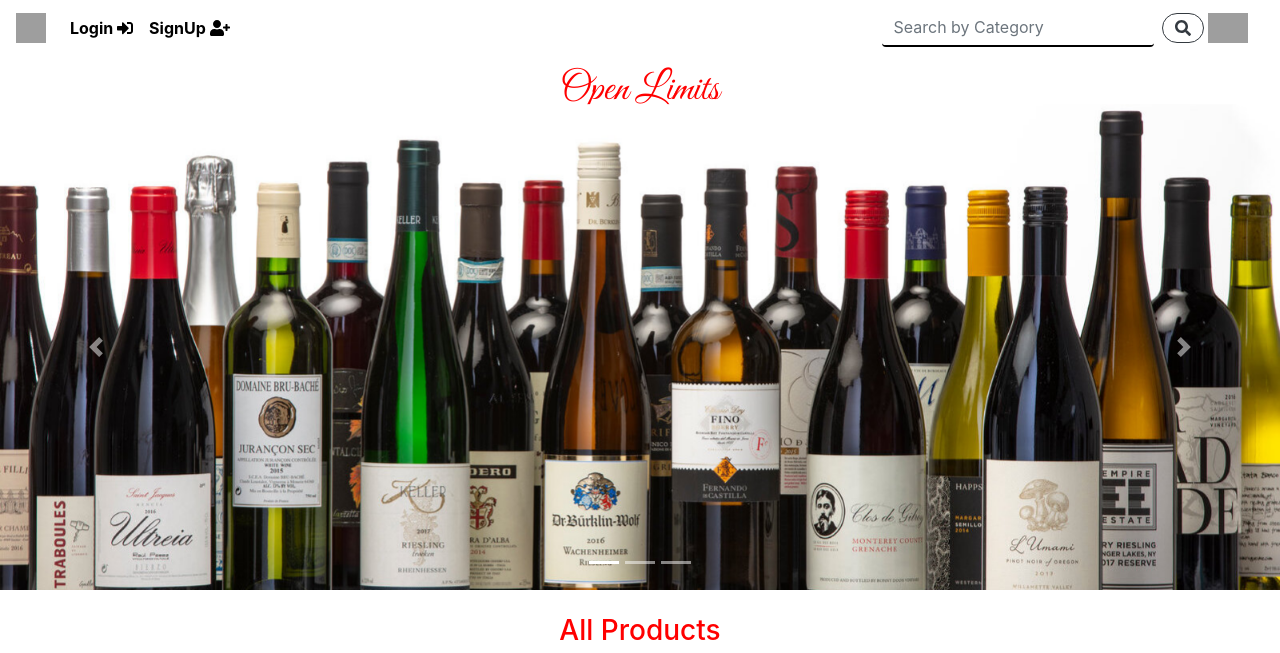
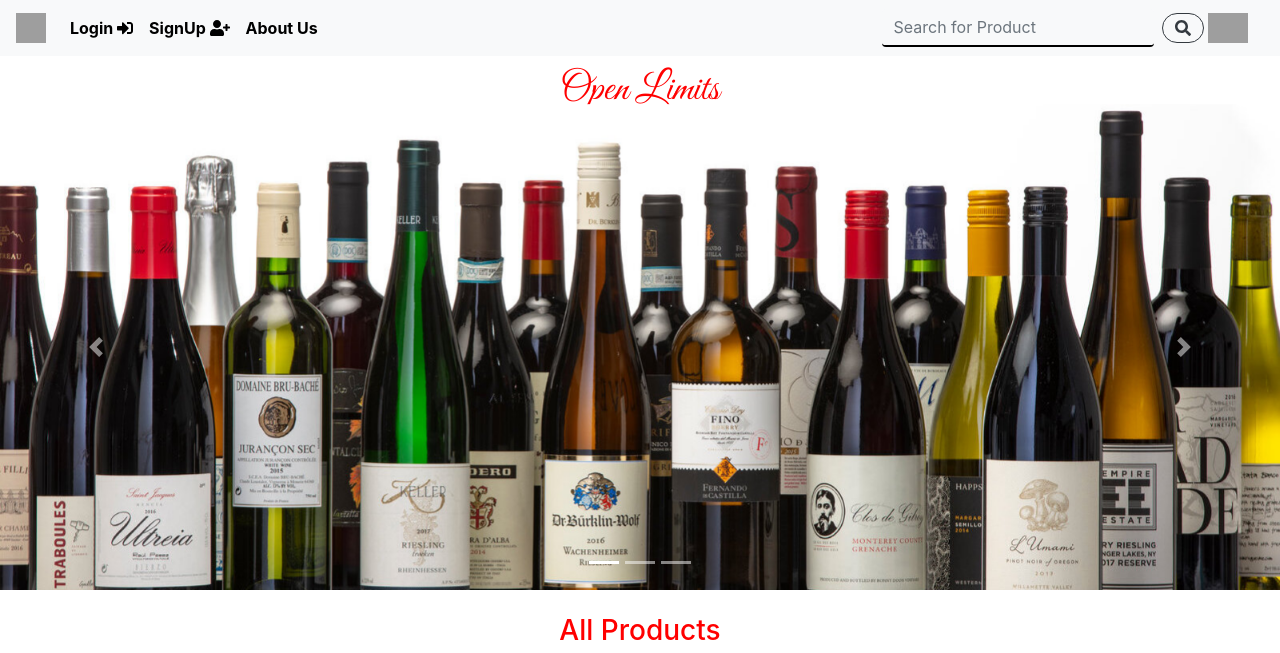
Before and after one commit to mugisha-thierry/online-shop, a Django app: template app/templates/home.html in a window 1280 px wide. Shown: the top 653 px of the page. Run offline with Django 3.2, Linux system fonts and the light colour scheme; the template is opened without the code that fills it, so the values that code supplies are empty; parts of the project's set-up code (start-up, migrations or seed data) failed here and were passed over; some libraries are stand-ins or nearby versions; grey boxes are pictures that could not be loaded.

Commit message:
Added a route to about us page

```diff
--- a/app/templates/navbar.html
+++ b/app/templates/navbar.html
@@ -1,4 +1,4 @@
-<nav class="navbar navbar-expand-lg navbar-dark bg-white fixed-top">
+<nav class="navbar navbar-expand-lg navbar-dark bg-light fixed-top">
     {% if user.is_authenticated %}
     <a class="navbar-brand" href="{% url 'product_list' %}">
         <img src="https://st.depositphotos.com/1062085/3876/v/950/depositphotos_38761039-stock-illustration-small-shop-on-the-street.jpg" width="30"
@@ -24,6 +24,10 @@
                 <a class="nav-link " href="/logout" style="color: black; font-weight: bold;">Logout&nbsp;<i class="fas fa-sign-in-alt"></i> <span
                         class="sr-only">(current)</span></a>
             </li>
+            <li class="nav-item active">
+                <a class="nav-link " href="/about" style="color: black; font-weight: bold;">About Us<span
+                        class="sr-only">(current)</span></a>
+            </li>
             {% else %}
             <li class="nav-item active">
                 <a class="nav-link " href="/login" style="color: black; font-weight: bold;">Login&nbsp;<i class="fas fa-sign-in-alt"></i> <span
@@ -33,17 +37,28 @@
                 <a class="nav-link " href="/signup" style="color: black; font-weight: bold;">SignUp&nbsp;<i class="fas fa-user-plus"></i> <span
                         class="sr-only">(current)</span></a>
             </li>
+            <li class="nav-item active">
+                <a class="nav-link " href="/about" style="color: black; font-weight: bold;">About Us<span
+                        class="sr-only">(current)</span></a>
+            </li>
             {% endif %}
         </ul>
         {% if user.is_authenticated %}
         <a href="{% url 'profile' user.username  %}" ><img class="rounded-circle border mx-auto" src="{{user.profile.profile_pic.url}}" width="30" height="30" alt=""></a>&nbsp;&nbsp;&nbsp;&nbsp;&nbsp;&nbsp;&nbsp;&nbsp;&nbsp;&nbsp;
-        {% endif %}
+        <form class="form-inline my-2 my-lg-0" action="/searching" role="search"">
+            <input class=" form-control mr-sm-2 bg-light" type="search" name="searchproduct" placeholder="Search for Product"
+              aria-label="Search" style="border: 0px; border-bottom: 2px solid black; outline: none;">
+              <button class="btn my-2 my-sm-0 btn-outline-dark" type="submit" style="border-radius: 20px"><i
+                      class="fas fa-search"></i></button> &nbsp;
+          </form>
+        {% else %}
         <form class="form-inline my-2 my-lg-0" action="/search" role="search"">
-          <input class=" form-control mr-sm-2" type="search" name="searchimage" placeholder="Search by Category"
+          <input class=" form-control mr-sm-2 bg-light" type="search" name="searchproject" placeholder="Search for Product"
             aria-label="Search" style="border: 0px; border-bottom: 2px solid black; outline: none;">
             <button class="btn my-2 my-sm-0 btn-outline-dark" type="submit" style="border-radius: 20px"><i
                     class="fas fa-search"></i></button> &nbsp;
         </form>
+        {% endif %}
         <a class="navbar-brand" href="{% url 'order_summary' %}">
             <img src="https://www.freevector.com/uploads/vector/preview/8974/FreeVector-Vector-Shopping-Cart.jpg" width="40"
                 height="30" class="d-inline-block align-top" alt=""></a>
```
